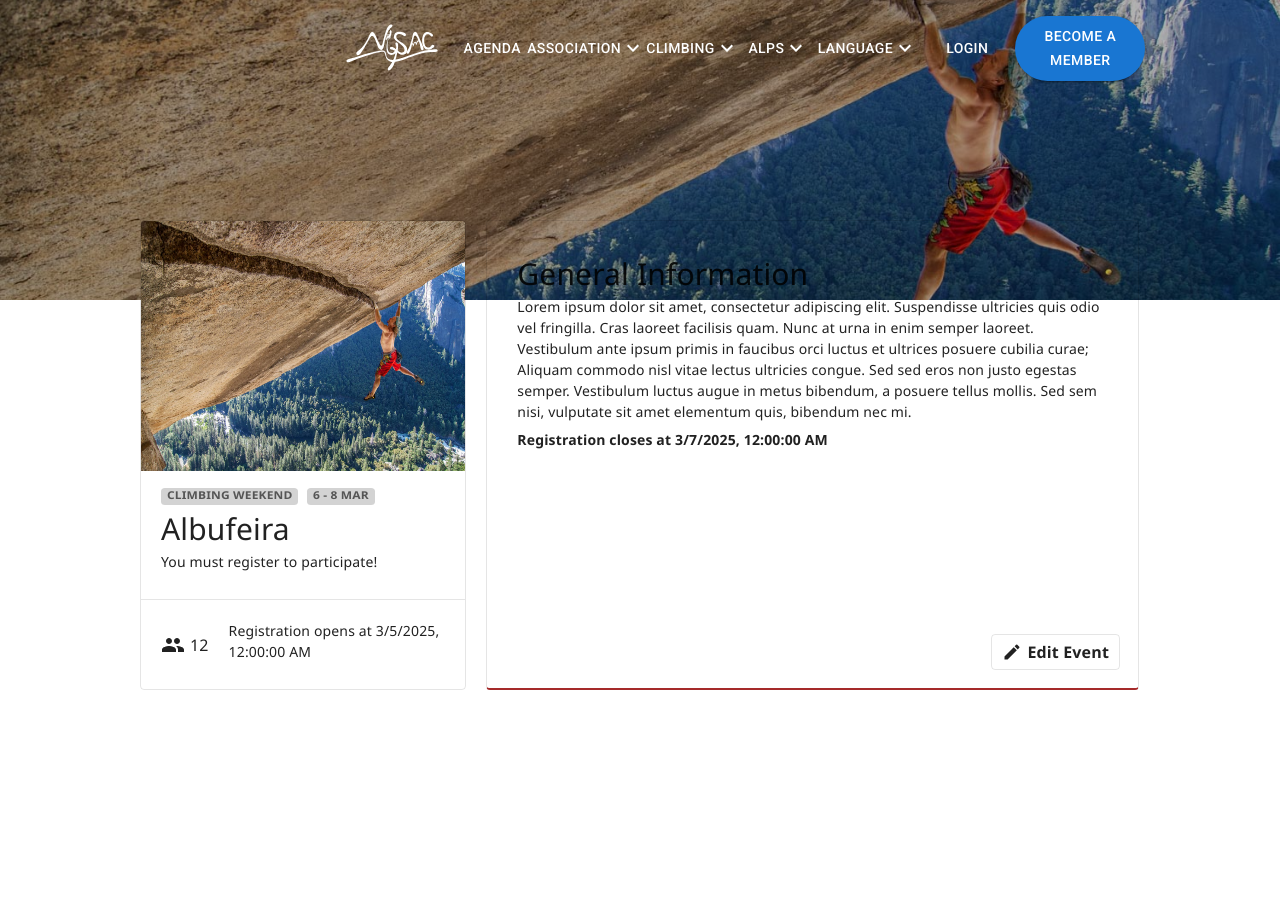
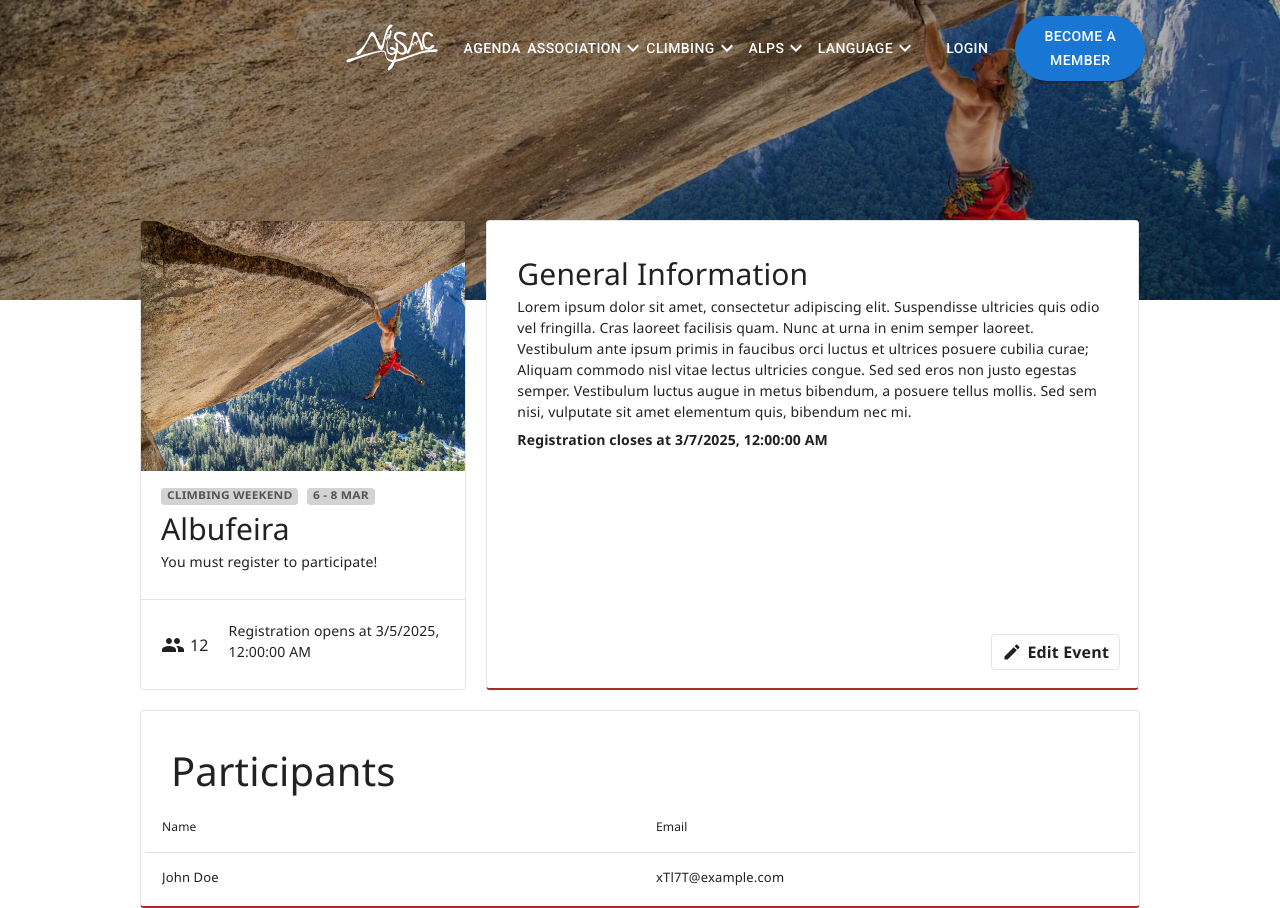
Before and after one commit to jorissoris/website, a React (Vite) app in the folder frontend/: page /agenda/1 in a window 1280 px wide. Before the commit the page ends 800 px from the top, so only its background shows below. Built offline with nearby package versions, Linux system fonts and the light colour scheme.

Commit message:
See registrations

```diff
--- a/frontend/src/components/ContentCard.css
+++ b/frontend/src/components/ContentCard.css
@@ -2,7 +2,7 @@
     width: 100%;
     border-radius: 0.25rem;
     padding: 30px;
-    background-color: inherit;
+    background-color: white;
     border-width: 1px;
     border-style: solid;
     border-color: rgba(0, 0, 0, 0.1);
--- a/frontend/src/pages/Event.css
+++ b/frontend/src/pages/Event.css
@@ -4,6 +4,8 @@
     grid-template-rows: 1fr;
     gap: 20px;
     margin-top: 20px;
+    position: relative;
+    margin-bottom: 20px;
 
     .bottom-buttons {
         display: flex;
@@ -28,6 +30,8 @@
             }
         }
     }
+
+
 }
 
 #root[data-theme="dark"] .Event {
@@ -37,3 +41,11 @@
         }
     }
 }
+
+.Event-data {
+    .data-table-holder {
+        margin-bottom: -25px;
+        margin-left: -25px;
+        margin-right: -25px;
+    }
+}
--- a/frontend/src/pages/Event.tsx
+++ b/frontend/src/pages/Event.tsx
@@ -14,6 +14,10 @@ import text from '../util.ts';
 import moment from 'moment';
 
 import Markdown from 'react-markdown'
+
+import DataTable, { createTheme } from 'react-data-table-component';
+
+import { useThemeMode } from '../providers/ThemeProvider.tsx';
 
 export default function Event() {
     const exampleAPIResponse: any = {
@@ -37,6 +41,13 @@ Lorem ipsum dolor sit amet, consectetur adipiscing elit. Suspendisse ultricies q
 
 Lorem ipsum dolor sit amet, consectetur adipiscing elit. Suspendisse ultricies quis odio vel fringilla. Cras laoreet facilisis quam. Nunc at urna in enim semper laoreet. Vestibulum ante ipsum primis in faucibus orci luctus et ultrices posuere cubilia curae; Aliquam commodo nisl vitae lectus ultricies congue. Sed sed eros non justo egestas semper. Vestibulum luctus augue in metus bibendum, a posuere tellus mollis. Sed sem nisi, vulputate sit amet elementum quis, bibendum nec mi.`,
  },
+        registrationsTable: [
+            {
+                id: 1,
+                name: 'John Doe',
+                email: 'xTl7T@example.com',
+            }
+        ]
     }
     const langCode = useLanguage().getLangCode();
     const localeCole = useLanguage().getLocaleCode();
@@ -53,6 +64,17 @@ Lorem ipsum dolor sit amet, consectetur adipiscing elit. Suspendisse ultricies q
         registrationClosingWarning = <p><b>{text("Registration closes at", "Aanmeldingen sluiten op")} {registrationCloseTime.toLocaleString(langCode)}</b></p>;
     }
 
+    const theme = useThemeMode().getThemeName();
+
+    createTheme("dark", {
+        background: {
+            default: "#121212"
+        },
+        divider: {
+            default: "rgba(255, 255, 255, 0.1)"
+        }
+    }, "dark");
+
     return <GenericPage><div className="Event">
         <CalenderCard {...exampleAPIResponse}
             />
@@ -65,5 +87,30 @@ Lorem ipsum dolor sit amet, consectetur adipiscing elit. Suspendisse ultricies q
                 <div className="button"><EditIcon sx={{fontSize: '20px'}} />{text("Edit Event", "Bewerk activiteit")}</div>
             </div>
         </ContentCard>
-    </div></GenericPage>;
+    </div>
+
+    <ContentCard>
+        <div className="Event-data">
+            <h1>{text("Participants", "Deelnemers")}</h1>
+            <div className="data-table-holder">
+            <DataTable
+                columns={[
+                    {
+                        name: text("Name", "Naam"),
+                        selector: row => row.name,
+                    },
+                    {
+                        name: text("Email", "Email"),
+                        selector: row => row.email,
+                    },
+                ]}
+                data={exampleAPIResponse.registrationsTable}
+                theme={theme}
+            />
+            </div>
+
+        </div>
+    </ContentCard>
+
+    </GenericPage>;
 }
--- a/frontend/src/providers/ThemeProvider.tsx
+++ b/frontend/src/providers/ThemeProvider.tsx
@@ -14,15 +14,20 @@ export default function ThemeProvider({ children }: ThemeProviderProps) {
     setThemeCookie('theme', !themeCookie.theme, { secure: true, sameSite: 'strict' });
   };
 
+  const getThemeName = () => {
+    return themeCookie.theme ? 'dark' : 'light';
+  }
+
   const value = useMemo(
     () => ({
       themeCookie,
+      getThemeName,
       toggleTheme
     }),
     [themeCookie]
   );
 
-  document.querySelector('#root')!.setAttribute('data-theme', themeCookie.theme ? 'dark' : 'light');
+  document.querySelector('#root')!.setAttribute('data-theme', getThemeName());
 
   return <ThemeContext.Provider value={value}>{children}</ThemeContext.Provider>;
 }
--- a/frontend/src/types.ts
+++ b/frontend/src/types.ts
@@ -17,6 +17,7 @@ export interface AuthContextType {
 
 export interface ThemeContextType {
   themeCookie: { [x: string]: boolean };
+  getThemeName: () => string;
   toggleTheme: () => void;
 }
 
```
